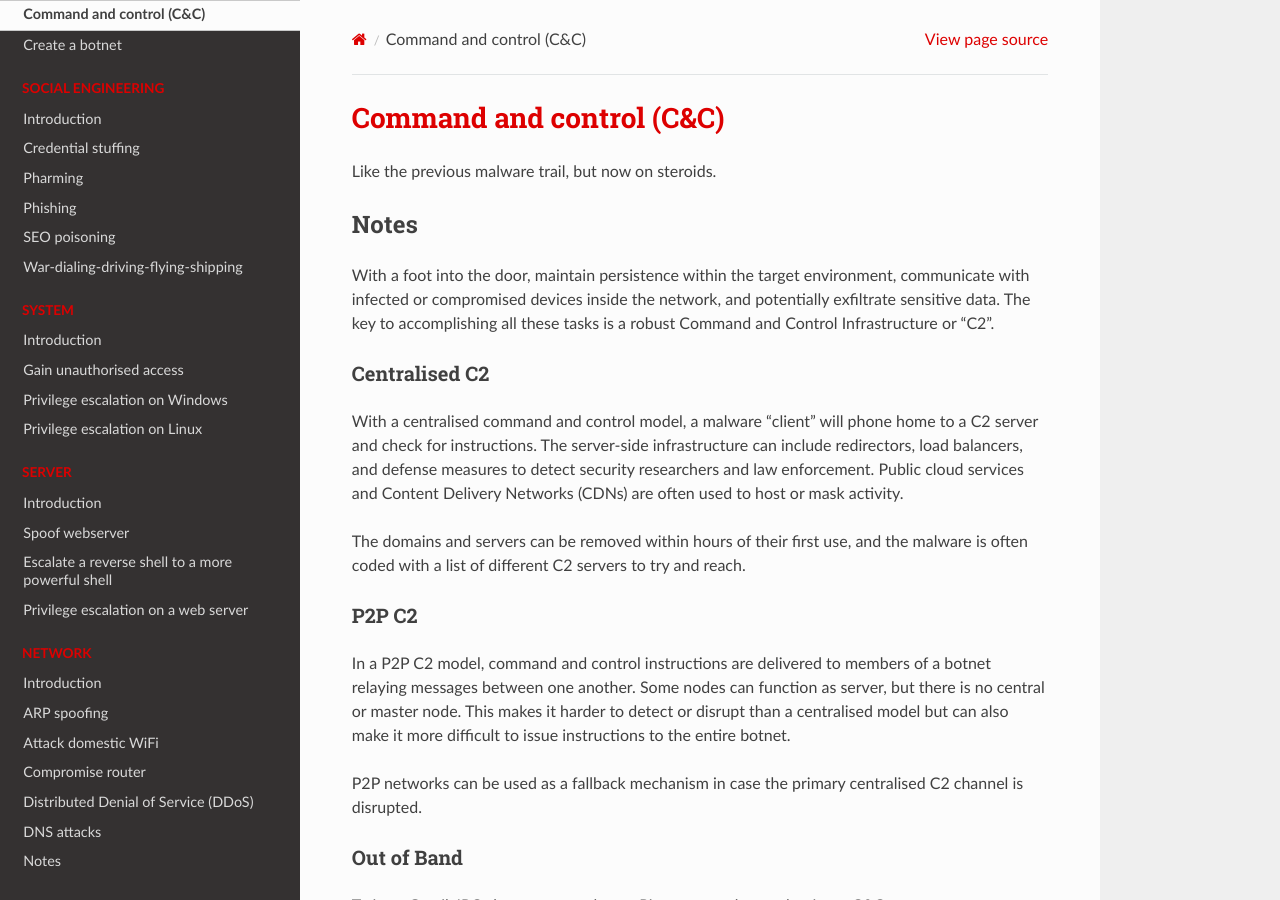
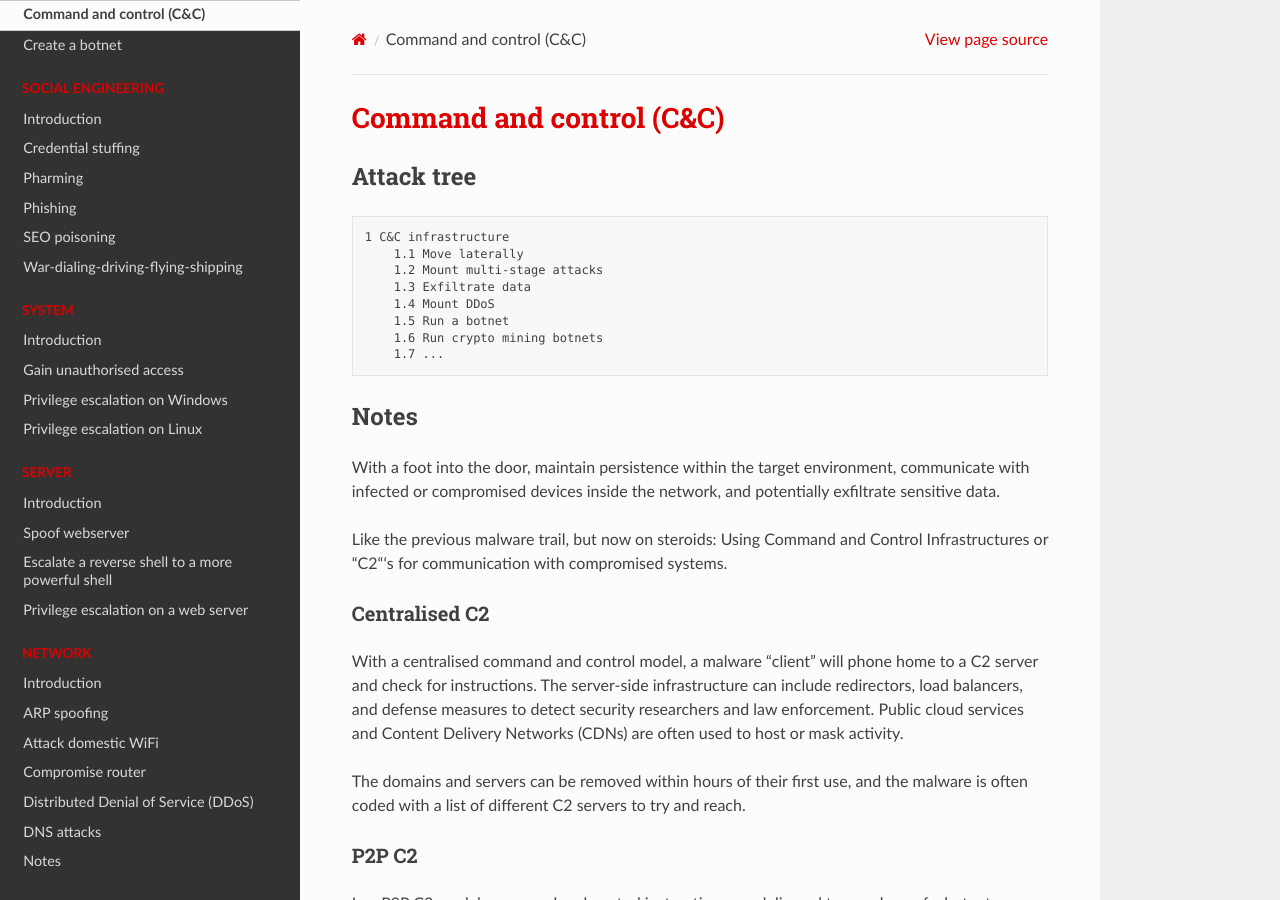
Before and after one commit to tymyrddin/red-basic, a Sphinx documentation site: the page built from source/docs/malware/C2.md, in a window 1280 px wide and 900 px high. Built offline with Sphinx 7.4.7 and the Read the Docs theme 2.0.0, drawn with Linux system fonts in a browser that asks for light colours.

Commit message:
Another refactoring

````diff
--- a/source/docs/malware/C2.md
+++ b/source/docs/malware/C2.md
@@ -1,12 +1,25 @@
 # Command and control (C&C)
 
-Like the previous malware trail, but now on steroids.
+## Attack tree
+
+```text
+1 C&C infrastructure
+    1.1 Move laterally
+    1.2 Mount multi-stage attacks
+    1.3 Exfiltrate data
+    1.4 Mount DDoS
+    1.5 Run a botnet
+    1.6 Run crypto mining botnets
+    1.7 ...
+```
 
 ## Notes
 
 With a foot into the door, maintain persistence within the target environment, communicate with
-infected or compromised devices inside the network, and potentially exfiltrate sensitive data. The key to accomplishing
-all these tasks is a robust Command and Control Infrastructure or "C2".
+infected or compromised devices inside the network, and potentially exfiltrate sensitive data.
+
+Like the previous malware trail, but now on steroids: Using Command and Control Infrastructures or "C2"'s for
+communication with compromised systems.
 
 ### Centralised C2
 
````
Also changed, not shown: source/docs/server/Escalate-reverse-shell.md (+2 -1 lines).
